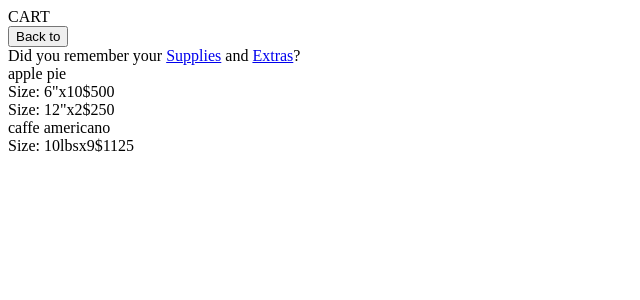
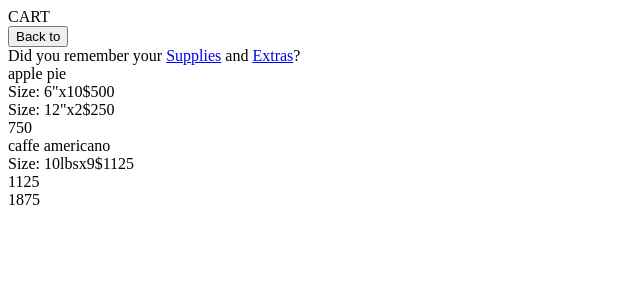
Before and after one commit to heykc/pie-felicia, a React (Create React App) app: page /cart in a window 1280 px wide. Shown: the top 300 px of the page, without its empty margins (0-640 px from the left). Built offline with nearby package versions, Linux system fonts and the light colour scheme.

Commit message:
item sub-totals and order total cost

```diff
--- a/src/components/Cart.jsx
+++ b/src/components/Cart.jsx
@@ -10,6 +10,7 @@ import { Link } from 'react-router-dom';
  * @param {object} shopData
  */
 const Cart = ({cart, history, category, shopData}) => {
+  let orderTotal = 0;
   return (
     <div className="cart">
       <div>CART</div>
@@ -17,6 +18,7 @@ const Cart = ({cart, history, category, shopData}) => {
       <div>Did you remember your <Link to='/supplies'>Supplies</Link> and <Link to='/extras'>Extras</Link>?</div>
       {/* look through the cart */}
       {cart.map((item, i) => {
+        let subTotal = 0;
         // pull cart data
         const {order, product: productName, type} = item;
         return (
@@ -28,6 +30,8 @@ const Cart = ({cart, history, category, shopData}) => {
               // allows access to prices
               let shopItem = shopData[type].items.find(x => x.name === productName);
               let total = shopItem.prices[i] * amount;
+              orderTotal += total;
+              subTotal += total;
               // only display if ordered at least 1 of the sizes
               if (amount > 0)
                 return (<div key={size}>
@@ -36,9 +40,12 @@ const Cart = ({cart, history, category, shopData}) => {
                           ${total}
                         </div>)
             })}
+            {subTotal}
           </Fragment>
         )
       })}
+      <div>{orderTotal}</div>
+
     </div>
 
 
```
